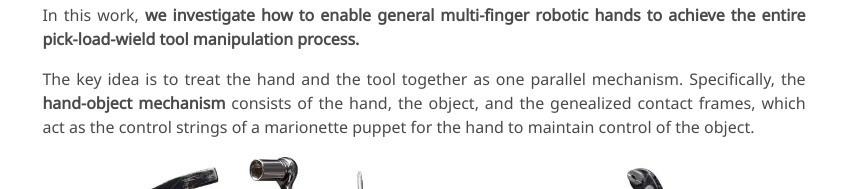
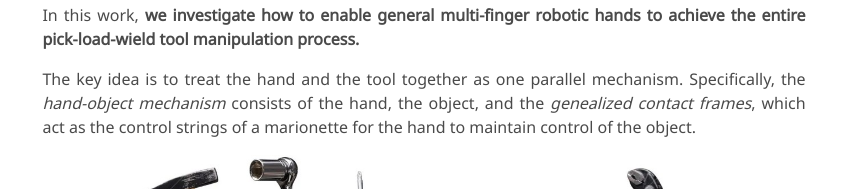
Before and after one commit to sunyuw/hom-sim, a plain HTML site: page index.html in a window 1280 px wide. Shown: the part 1285-1474 px from the top of the page, without its empty margins (216-1062 px from the left). Drawn offline with nearby package versions, Linux system fonts and the light colour scheme; some icons are missing; a web font is replaced by a local one.

Commit message:
Edited text in main .html file.

```diff
--- a/index.html
+++ b/index.html
@@ -229,8 +229,8 @@
           </video>
           <br>
           <p> In this work, <b> we investigate how to enable general multi-finger robotic hands to achieve the entire pick-load-wield tool manipulation process. </b> </p>
-          <p> The key idea is to treat the hand and the tool together as one parallel mechanism. Specifically, the <b>hand-object mechanism</b> consists of the hand, the object, and the genealized contact frames,
-            which act as the control strings of a marionette puppet for the hand to maintain control of the object. </p>
+          <p> The key idea is to treat the hand and the tool together as one parallel mechanism. Specifically, the <i>hand-object mechanism</i> consists of the hand, the object, and the <i>genealized contact frames</i>,
+            which act as the control strings of a marionette for the hand to maintain control of the object. </p>
           <img src="./static/images/robotic_hand_holding_tools.jpg" class="interpolation-image" alt=""
                         style="display: block; margin-left: auto; margin-right: auto; max-width: 75%" >
           <p style="text-align:center; font-size:60%"> Source: <a href="https://www.dreamstime.com/photos-images/robot-hand-holding-wrench.html">dreamstime.com</a> </p>
```
